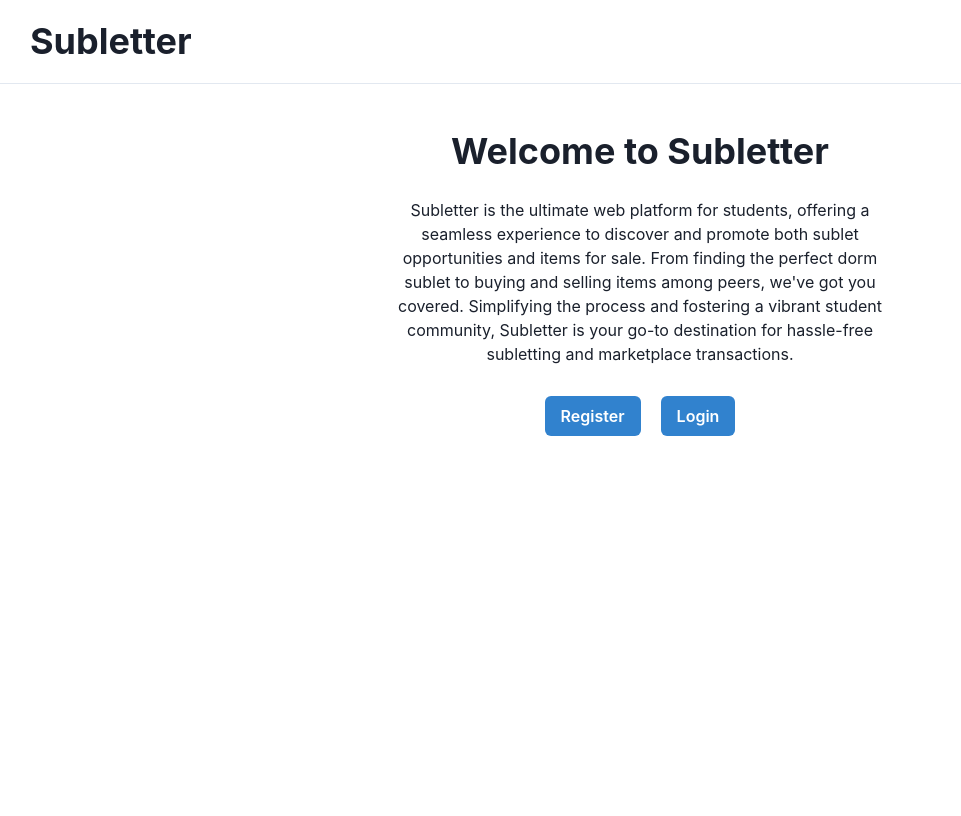
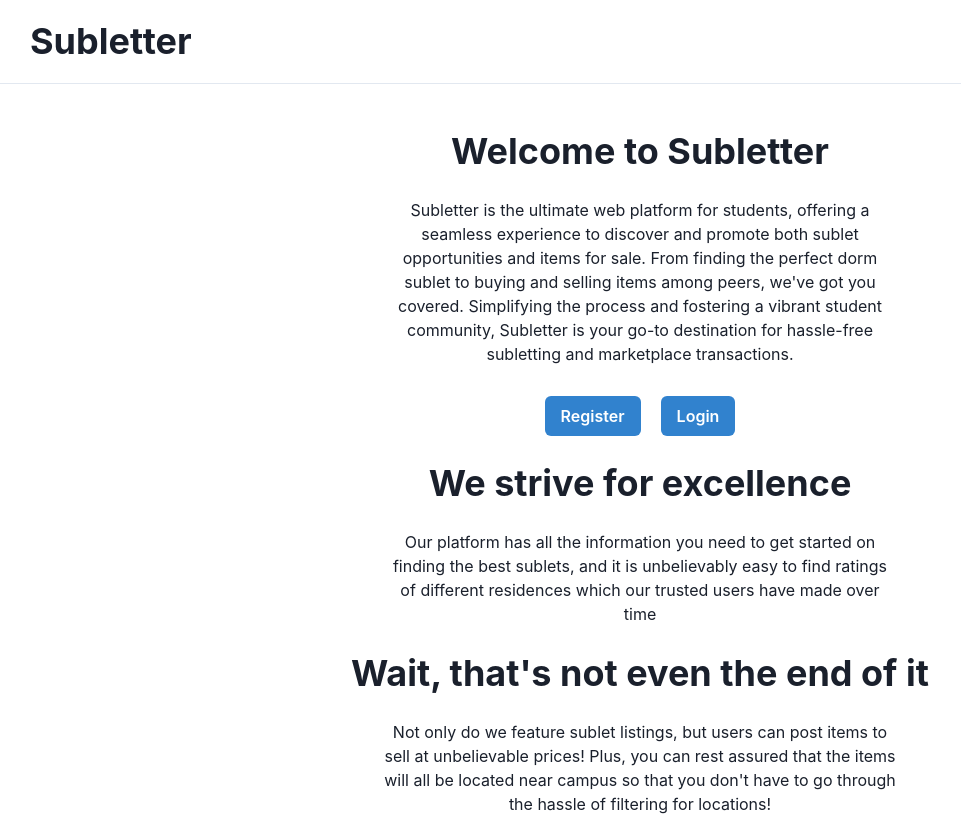
Before and after one commit to imaadj10/subletter, a React (Create React App) app in the folder client/: page /home in a window 1280 px wide. Shown: the whole page, without its empty margins (0-961 px from the left). Built offline with nearby package versions, Linux system fonts and the light colour scheme.

Commit message:
random homepage boilerplate

```diff
--- a/client/src/components/Error.js
+++ b/client/src/components/Error.js
@@ -1,9 +1,18 @@
+import { Text } from '@chakra-ui/react';
+
 export default function Error() {
   return (
     <>
-      <h1 style={{ color: 'red' }}>
-        Error! It seems like you entered an invalid URL!
-      </h1>
+      <Text
+        margin="auto"
+        color="red"
+        fontSize="2rem"
+        fontWeight="semibold"
+        textAlign="center"
+        transform="translateY(25vh)"
+      >
+        It seems like you entered an invalid URL!
+      </Text>
     </>
   );
 }
--- a/client/src/components/Homepage.js
+++ b/client/src/components/Homepage.js
@@ -2,13 +2,7 @@ import '../css/Homepage.css';
 import React, { useEffect } from 'react';
 import Cookies from 'universal-cookie';
 import { Link, useNavigate } from 'react-router-dom';
-import {
-  Text,
-  Box,
-  Flex,
-  Button,
-  HStack,
-} from '@chakra-ui/react';
+import { Text, Box, Flex, Button, HStack } from '@chakra-ui/react';
 import campus from '../assets/ubc_campus.jpg';
 
 const Homepage = () => {
@@ -48,7 +42,13 @@ const Homepage = () => {
       </Flex> */}
 
       {token && (
-        <Flex w="vw" mt="20px" pt="0" flexDirection="column" alignItems="center">
+        <Flex
+          w="vw"
+          mt="20px"
+          pt="0"
+          flexDirection="column"
+          alignItems="center"
+        >
           <Box as="section" mt="20px">
             <Text fontSize="4xl" fontWeight="bold" textAlign="Center">
               Welcome back {username}!
@@ -61,7 +61,13 @@ const Homepage = () => {
       )}
 
       {!token && (
-        <Flex w="vw" mt="20px" pt="0" flexDirection="column" alignItems="center">
+        <Flex
+          w="vw"
+          mt="20px"
+          pt="0"
+          flexDirection="column"
+          alignItems="center"
+        >
           <Box as="section" mt="20px">
             <Text fontSize="4xl" fontWeight="bold" textAlign="Center">
               Welcome to Subletter
@@ -71,12 +77,12 @@ const Homepage = () => {
           <Box w="40%" textAlign="center" mt="20px">
             <Text>
               Subletter is the ultimate web platform for students, offering a
-              seamless experience to discover and promote both sublet opportunities
-              and items for sale. From finding the perfect dorm sublet to buying and
-              selling items among peers, we've got you covered. Simplifying the
-              process and fostering a vibrant student community, Subletter is your
-              go-to destination for hassle-free subletting and marketplace
-              transactions.
+              seamless experience to discover and promote both sublet
+              opportunities and items for sale. From finding the perfect dorm
+              sublet to buying and selling items among peers, we've got you
+              covered. Simplifying the process and fostering a vibrant student
+              community, Subletter is your go-to destination for hassle-free
+              subletting and marketplace transactions.
             </Text>
             <HStack spacing="20px" mt="30px" justifyContent="center">
               <Link to="/register">
@@ -87,6 +93,44 @@ const Homepage = () => {
               </Link>
             </HStack>
           </Box>
+
+          <Flex
+            flexDirection="column"
+            alignItems="center"
+            as="section"
+            mt="20px"
+          >
+            <Text fontSize="4xl" fontWeight="bold" textAlign="Center">
+              We strive for excellence
+            </Text>
+            <Box w="40%" textAlign="center" mt="20px">
+              <Text>
+                Our platform has all the information you need to get started on
+                finding the best sublets, and it is unbelievably easy to find
+                ratings of different residences which our trusted users have
+                made over time
+              </Text>
+            </Box>
+          </Flex>
+
+          <Flex
+            flexDirection="column"
+            alignItems="center"
+            as="section"
+            mt="20px"
+          >
+            <Text fontSize="4xl" fontWeight="bold" textAlign="Center">
+              Wait, that's not even the end of it
+            </Text>
+            <Box w="40%" textAlign="center" mt="20px">
+              <Text>
+                Not only do we feature sublet listings, but users can post items
+                to sell at unbelievable prices! Plus, you can rest assured that
+                the items will all be located near campus so that you don't have
+                to go through the hassle of filtering for locations!
+              </Text>
+            </Box>
+          </Flex>
         </Flex>
       )}
     </Box>
--- a/client/src/components/Profile.js
+++ b/client/src/components/Profile.js
@@ -20,7 +20,6 @@ import {
   ModalContent,
   ModalHeader,
   ModalBody,
-  HStack,
 } from '@chakra-ui/react';
 
 const Profile = () => {
@@ -58,11 +57,6 @@ const Profile = () => {
   }, []);
 
   const deleteAccount = async () => {
-    const confirmed = window.confirm(
-      'Are you sure you want to delete this account?'
-    );
-
-    if (confirmed) {
     try {
       await axios
         .delete(`http://localhost:1234/users/${username}`, {
@@ -79,7 +73,6 @@ const Profile = () => {
         });
     } catch (e) {
       console.log(e);
-      }
     }
   };
 
```
Lines whose indentation alone changed are shown as unchanged.
